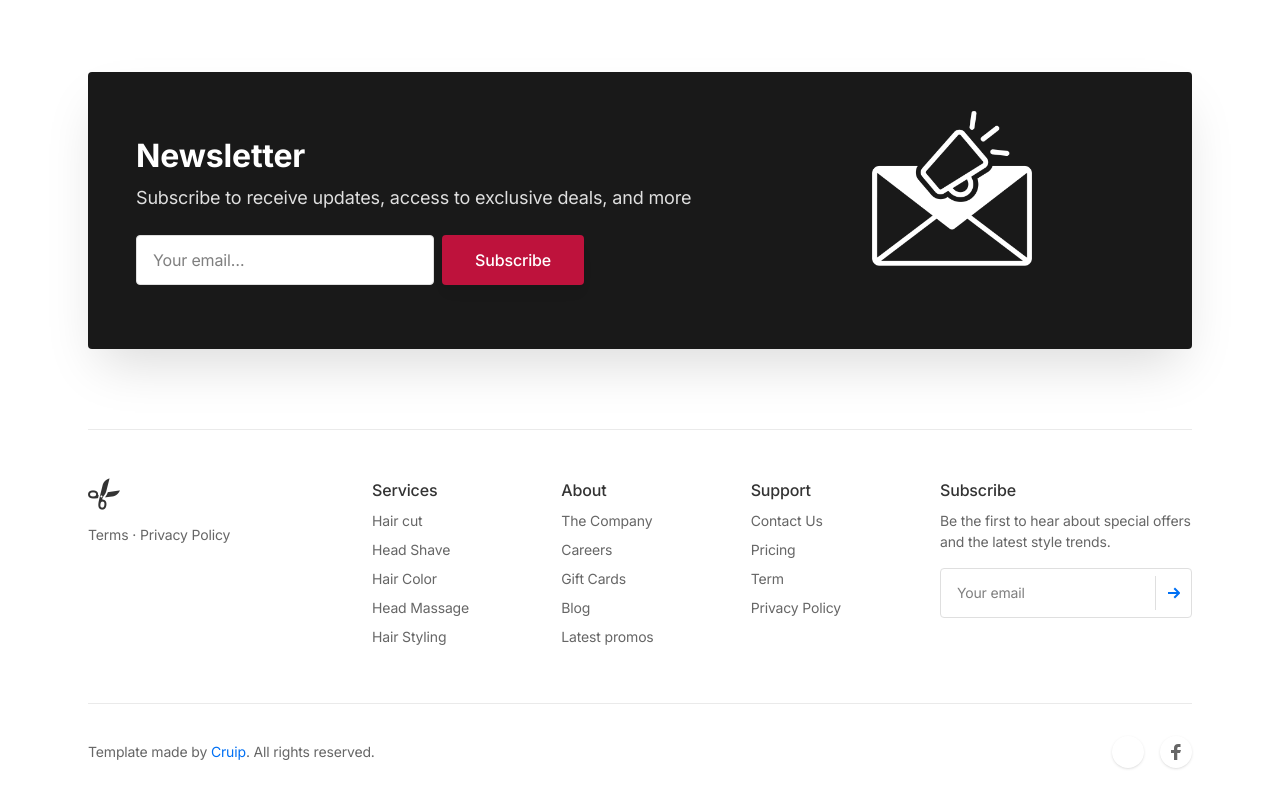
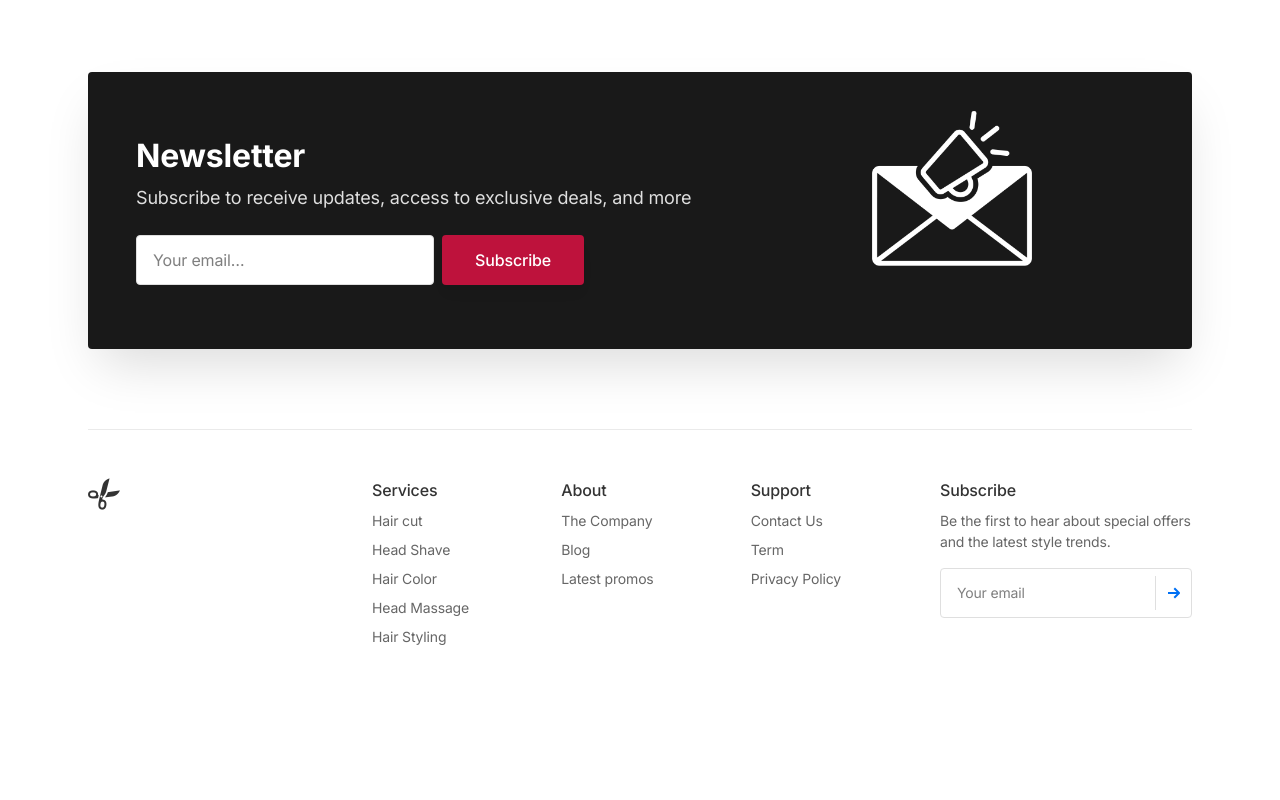
Before and after one commit to lewis0926/haircut-booking-platform, a React (Vite) app in the folder frontend/: page / in a window 1280 px wide. Shown: the part 1985-2785 px from the top of the page. After the commit the page ends 2688 px from the top, so only its background shows below. Built offline with nearby package versions, Linux system fonts and the light colour scheme; no server answers.

Commit message:
Remove redundant component in footer

```diff
--- a/frontend/src/partials/Footer.jsx
+++ b/frontend/src/partials/Footer.jsx
@@ -28,9 +28,9 @@ function Footer() {
                 </svg> */}
               </Link>
             </div>
-            <div className="text-sm text-gray-600">
-              <Link to="#" className="text-gray-600 hover:text-gray-900 hover:underline transition duration-150 ease-in-out">Terms</Link> · <Link to="#" className="text-gray-600 hover:text-gray-900 hover:underline transition duration-150 ease-in-out">Privacy Policy</Link>
-            </div>
+            {/*<div className="text-sm text-gray-600">*/}
+            {/*  <Link to="#" className="text-gray-600 hover:text-gray-900 hover:underline transition duration-150 ease-in-out">Terms</Link> · <Link to="#" className="text-gray-600 hover:text-gray-900 hover:underline transition duration-150 ease-in-out">Privacy Policy</Link>*/}
+            {/*</div>*/}
           </div>
 
           {/* 2nd block */}
@@ -62,12 +62,12 @@ function Footer() {
               <li className="mb-2">
                 <Link to="#" className="text-gray-600 hover:text-gray-900 transition duration-150 ease-in-out">The Company</Link>
               </li>
-              <li className="mb-2">
-                <Link to="#" className="text-gray-600 hover:text-gray-900 transition duration-150 ease-in-out">Careers</Link>
-              </li>
-              <li className="mb-2">
-                <Link to="#" className="text-gray-600 hover:text-gray-900 transition duration-150 ease-in-out">Gift Cards</Link>
-              </li>
+              {/*<li className="mb-2">*/}
+              {/*  <Link to="#" className="text-gray-600 hover:text-gray-900 transition duration-150 ease-in-out">Careers</Link>*/}
+              {/*</li>*/}
+              {/*<li className="mb-2">*/}
+              {/*  <Link to="#" className="text-gray-600 hover:text-gray-900 transition duration-150 ease-in-out">Gift Cards</Link>*/}
+              {/*</li>*/}
               <li className="mb-2">
                 <Link to="#" className="text-gray-600 hover:text-gray-900 transition duration-150 ease-in-out">Blog</Link>
               </li>
@@ -87,9 +87,9 @@ function Footer() {
               {/* <li className="mb-2">
                 <Link to="#" className="text-gray-600 hover:text-gray-900 transition duration-150 ease-in-out">About us</Link>
               </li> */}
-              <li className="mb-2">
-                <Link to="#" className="text-gray-600 hover:text-gray-900 transition duration-150 ease-in-out">Pricing</Link>
-              </li>
+              {/*<li className="mb-2">*/}
+              {/*  <Link to="#" className="text-gray-600 hover:text-gray-900 transition duration-150 ease-in-out">Pricing</Link>*/}
+              {/*</li>*/}
               <li className="mb-2">
                 <Link to="#" className="text-gray-600 hover:text-gray-900 transition duration-150 ease-in-out">Term</Link>
               </li>
@@ -122,42 +122,7 @@ function Footer() {
               </div>
             </form>
           </div>
-
         </div>
-
-        {/* Bottom area */}
-        <div className="md:flex md:items-center md:justify-between py-4 md:py-8 border-t border-gray-200">
-
-          {/* Social links */}
-          <ul className="flex mb-4 md:order-1 md:ml-4 md:mb-0">
-            <li>
-              <Link to="#" className="flex justify-center items-center text-gray-600 hover:text-gray-900 bg-white hover:bg-white-100 rounded-full shadow transition duration-150 ease-in-out" aria-label="Instagram">
-              <svg className="w-8 h-8 fill-current" viewBox="0 0 32 32" xmlns="http://www.w3.org/2000/svg">
-                {/* <path d="M224.1 141c-63.6 0-114.9 51.3-114.9 114.9s51.3 114.9 114.9 114.9S339 319.5 339 255.9 287.7 141 224.1 141zm0 189.6c-41.1 0-74.7-33.5-74.7-74.7s33.5-74.7 74.7-74.7 74.7 33.5 74.7 74.7-33.6 74.7-74.7 74.7zm146.4-194.3c0 14.9-12 26.8-26.8 26.8-14.9 0-26.8-12-26.8-26.8s12-26.8 26.8-26.8 26.8 12 26.8 26.8zm76.1 27.2c-1.7-35.9-9.9-67.7-36.2-93.9-26.2-26.2-58-34.4-93.9-36.2-37-2.1-147.9-2.1-184.9 0-35.8 1.7-67.6 9.9-93.9 36.1s-34.4 58-36.2 93.9c-2.1 37-2.1 147.9 0 184.9 1.7 35.9 9.9 67.7 36.2 93.9s58 34.4 93.9 36.2c37 2.1 147.9 2.1 184.9 0 35.9-1.7 67.7-9.9 93.9-36.2 26.2-26.2 34.4-58 36.2-93.9 2.1-37 2.1-147.8 0-184.8zM398.8 388c-7.8 19.6-22.9 34.7-42.6 42.6-29.5 11.7-99.5 9-132.1 9s-102.7 2.6-132.1-9c-19.6-7.8-34.7-22.9-42.6-42.6-11.7-29.5-9-99.5-9-132.1s-2.6-102.7 9-132.1c7.8-19.6 22.9-34.7 42.6-42.6 29.5-11.7 99.5-9 132.1-9s102.7-2.6 132.1 9c19.6 7.8 34.7 22.9 42.6 42.6 11.7 29.5 9 99.5 9 132.1s2.7 102.7-9 132.1z"/> */}
-                </svg>
-              </Link>
-            </li>
-            {/* <li className="ml-4">
-              <Link to="#" className="flex justify-center items-center text-gray-600 hover:text-gray-900 bg-white hover:bg-white-100 rounded-full shadow transition duration-150 ease-in-out" aria-label="Github">
-                <svg className="w-8 h-8 fill-current" viewBox="0 0 32 32" xmlns="http://www.w3.org/2000/svg">
-                  <path d="M16 8.2c-4.4 0-8 3.6-8 8 0 3.5 2.3 6.5 5.5 7.6.4.1.5-.2.5-.4V22c-2.2.5-2.7-1-2.7-1-.4-.9-.9-1.2-.9-1.2-.7-.5.1-.5.1-.5.8.1 1.2.8 1.2.8.7 1.3 1.9.9 2.3.7.1-.5.3-.9.5-1.1-1.8-.2-3.6-.9-3.6-4 0-.9.3-1.6.8-2.1-.1-.2-.4-1 .1-2.1 0 0 .7-.2 2.2.8.6-.2 1.3-.3 2-.3s1.4.1 2 .3c1.5-1 2.2-.8 2.2-.8.4 1.1.2 1.9.1 2.1.5.6.8 1.3.8 2.1 0 3.1-1.9 3.7-3.7 3.9.3.4.6.9.6 1.6v2.2c0 .2.1.5.6.4 3.2-1.1 5.5-4.1 5.5-7.6-.1-4.4-3.7-8-8.1-8z" />
-                </svg>
-              </Link>
-            </li> */}
-            <li className="ml-4">
-              <Link to="#" className="flex justify-center items-center text-gray-600 hover:text-gray-900 bg-white hover:bg-white-100 rounded-full shadow transition duration-150 ease-in-out" aria-label="Facebook">
-                <svg className="w-8 h-8 fill-current" viewBox="0 0 32 32" xmlns="http://www.w3.org/2000/svg">
-                  <path d="M14.023 24L14 17h-3v-3h3v-2c0-2.7 1.672-4 4.08-4 1.153 0 2.144.086 2.433.124v2.821h-1.67c-1.31 0-1.563.623-1.563 1.536V14H21l-1 3h-2.72v7h-3.257z" />
-                </svg>
-              </Link>
-            </li>
-          </ul>
-
-          {/* Copyrights note */}
-          <div className="text-sm text-gray-600 mr-4">Template made by <a className="text-blue-600 hover:underline" href="https://cruip.com/">Cruip</a>. All rights reserved.</div>
-
-        </div>
-
       </div>
     </footer>
   );
```
